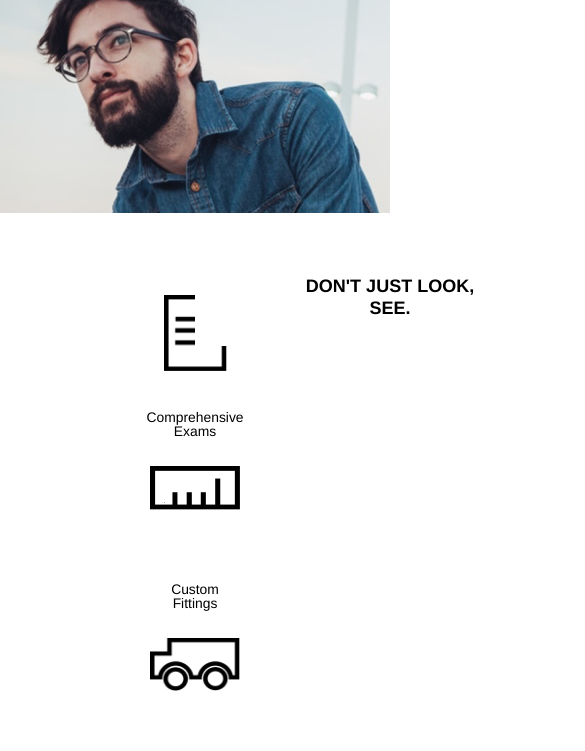
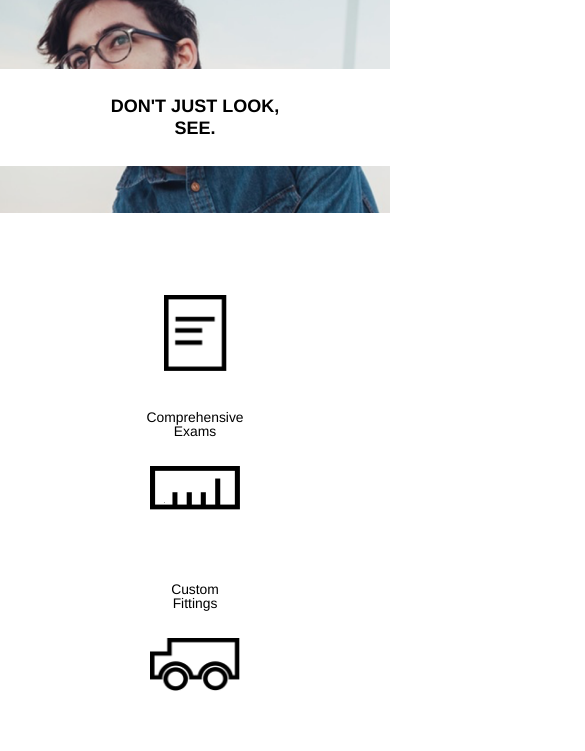
Before and after one commit to willa055/tortoiseshelloptics, a plain HTML site: page index.html in a window 390 px wide. Shown: the part 93-844 px from the top of the page, 585 px wide, since content can reach past the window. Drawn offline with Linux system fonts and the light colour scheme.

Commit message:
Second commit.

```diff
--- a/resources/css/style.css
+++ b/resources/css/style.css
@@ -147,10 +147,7 @@ footer {
     position: absolute;
   }
   #headline {
-    padding: 0.75 4rem;
-    font-size: 1.33rem;
     border-top: 5rem;
-    margin-right: 2rem;
   }
 }
 @media only screen and (max-width: 560px) {
@@ -171,8 +168,9 @@ footer {
     background-position: 20%
   }
   #headline {
+    left: 0;
+    top: 0;
     margin: 9rem 0 auto 0;
-    padding: 1rem auto;
     font-size: 1rem;
     text-align: center;
     width: 100%;
```
